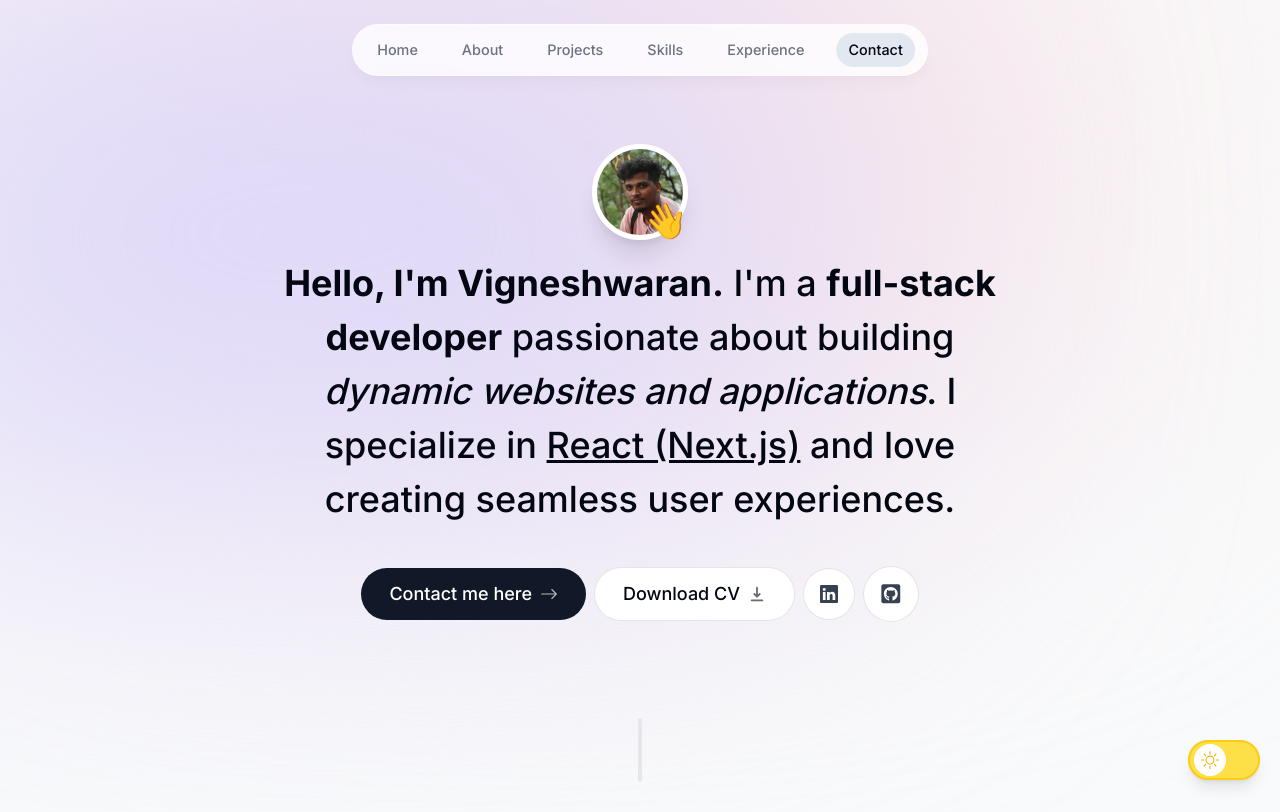
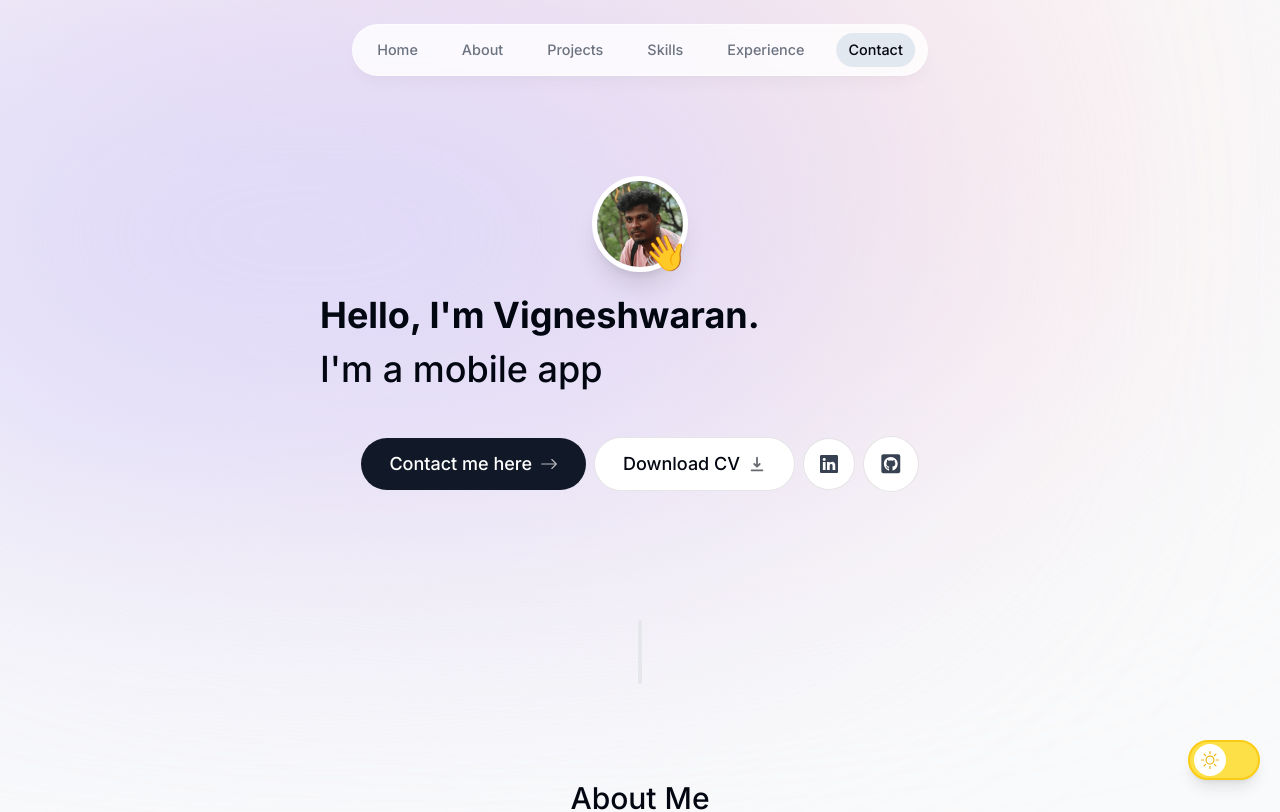
Before and after one commit to Vignesh2828/my-nextjs-portfolio, a Next.js app: page / in a window 1280 px wide. Shown: the top 812 px of the page. Built offline with nearby package versions, Linux system fonts and the light colour scheme.

Commit message:
mobile responsive

```diff
--- a/app/layout.tsx
+++ b/app/layout.tsx
@@ -14,27 +14,16 @@ export const metadata = {
   description: "Vigneshwaran is a full-stack web and mobile app developer.",
 };
 
-export default function RootLayout({
-  children,
-}: {
-  children: React.ReactNode;
-}) {
+export default function RootLayout({ children }: { children: React.ReactNode; }) {
   return (
     <html lang="en" className="!scroll-smooth">
-      <body
-        className={`${inter.className} bg-gray-50 text-gray-950 relative pt-28 sm:pt-36 dark:bg-gray-900 dark:text-gray-50 dark:text-opacity-90`}
-      >
-        <div className="bg-[#fbe2e3] absolute top-[-6rem] -z-10 right-[11rem] h-[31.25rem] w-[31.25rem] rounded-full blur-[10rem] sm:w-[68.75rem] dark:bg-[#946263]"></div>
-        <div className="bg-[#dbd7fb] absolute top-[-1rem] -z-10 left-[-35rem] h-[31.25rem] w-[50rem] rounded-full blur-[10rem] sm:w-[68.75rem] md:left-[-33rem] lg:left-[-28rem] xl:left-[-15rem] 2xl:left-[-5rem] dark:bg-[#676394]"></div>
-
+      <body className={`${inter.className} bg-gray-50 text-gray-950 relative pt-28 sm:pt-36 dark:bg-gray-900 dark:text-gray-50 dark:text-opacity-90`}>
+        <div className="bg-[#fbe2e3] absolute top-[-6rem] -z-10 right-[11rem] h-[31.25rem] w-[31.25rem] rounded-full blur-[10rem] sm:w-[68.75rem] dark:bg-[#946263]" />
+        <div className="bg-[#dbd7fb] absolute top-[-1rem] -z-10 left-[-35rem] h-[31.25rem] w-[50rem] rounded-full blur-[10rem] sm:w-[68.75rem] md:left-[-33rem] lg:left-[-28rem] xl:left-[-15rem] 2xl:left-[-5rem] dark:bg-[#676394]" />
         <ThemeContextProvider>
           <ActiveSectionContextProvider>
-            <Header />
-            {children}
-            <Footer />
-
-            <Toaster position="top-right" />
-            <ThemeSwitch />
+            <Header /> {children} <Footer />
+            <Toaster position="top-right" /> <ThemeSwitch />
           </ActiveSectionContextProvider>
         </ThemeContextProvider>
       </body>
--- a/app/page.tsx
+++ b/app/page.tsx
@@ -8,7 +8,7 @@ import Skills from "@/components/skills";
 
 export default function Home() {
   return (
-    <main className="flex flex-col items-center px-4">
+    <main className="flex flex-col items-center px-4 sm:px-8 lg:px-16">
       <Intro />
       <SectionDivider />
       <About />
--- a/components/intro.tsx
+++ b/components/intro.tsx
@@ -1,6 +1,6 @@
 "use client";
 
-import React, { useState } from "react";
+import React, { useState, useEffect } from "react";
 import Image from "next/image";
 import { motion } from "framer-motion";
 import Link from "next/link";
@@ -10,24 +10,68 @@ import { FaGithubSquare } from "react-icons/fa";
 import { useSectionInView } from "@/lib/hooks";
 import { useActiveSectionContext } from "@/context/active-section-context";
 
+const phrases = [
+  "web developer.",
+  "mobile app developer.",
+  "full-stack developer."
+];
+
+const typingDelay = 150; // Time to type each character
+const erasingDelay = 50; // Time to erase each character
+const pauseBetweenPhrases = 1500; // Time to pause before starting the next phrase
+
 export default function Intro() {
   const { ref } = useSectionInView("Home", 0.5);
   const { setActiveSection, setTimeOfLastClick } = useActiveSectionContext();
 
   // State to manage popup visibility
   const [isPopupOpen, setIsPopupOpen] = useState(false);
+  const [displayText, setDisplayText] = useState("");
+  const [phraseIndex, setPhraseIndex] = useState(0);
+  const [isTyping, setIsTyping] = useState(true);
 
   // Function to toggle the popup
   const togglePopup = () => {
     setIsPopupOpen((prev) => !prev);
   };
 
+  useEffect(() => {
+    let timeout: NodeJS.Timeout;
+
+    const type = () => {
+      if (isTyping) {
+        setDisplayText((prev) => {
+          const currentPhrase = phrases[phraseIndex];
+          const nextChar = currentPhrase.charAt(prev.length);
+          if (nextChar) {
+            return prev + nextChar; // Add next character
+          } else {
+            setIsTyping(false); // Switch to erasing after finishing typing
+            return prev;
+          }
+        });
+        timeout = setTimeout(type, typingDelay);
+      } else {
+        setDisplayText((prev) => {
+          if (prev.length > 0) {
+            return prev.slice(0, -1); // Remove last character
+          } else {
+            setIsTyping(true); // Switch to typing after finishing erasing
+            setPhraseIndex((prev) => (prev + 1) % phrases.length); // Move to the next phrase
+            return "";
+          }
+        });
+        timeout = setTimeout(type, erasingDelay);
+      }
+    };
+
+    type(); // Start typing/erasing
+
+    return () => clearTimeout(timeout); // Clean up on unmount
+  }, [isTyping, phraseIndex]);
+
   return (
-    <section
-      ref={ref}
-      id="home"
-      className="mb-28 max-w-[50rem] text-center sm:mb-0 scroll-mt-[100rem]"
-    >
+    <section ref={ref} id="home" className="w-full max-w-2xl mx-auto py-8">
       <div className="flex items-center justify-center">
         <div className="relative">
           <motion.div
@@ -95,20 +139,16 @@ export default function Intro() {
         </div>
       )}
 
-
-
 <motion.h1
   className="mb-10 mt-4 px-4 text-2xl font-medium !leading-[1.5] sm:text-4xl"
   initial={{ opacity: 0, y: 100 }}
   animate={{ opacity: 1, y: 0 }}
 >
-        <span className="font-bold">Hello, I'm Vigneshwaran.</span> I'm a{" "}
-        <span className="font-bold">full-stack developer</span> passionate about
-        building{" "}
-        <span className="italic">dynamic websites and applications</span>. I
-        specialize in <span className="underline">React (Next.js)</span> and
-        love creating seamless user experiences.
+  <span className="font-bold">Hello, I'm Vigneshwaran.</span>
+  <br />
+  <span>I'm a {displayText}</span>
 </motion.h1>
+
 
       <motion.div
         className="flex flex-col sm:flex-row items-center justify-center gap-2 px-4 text-lg font-medium"
@@ -116,7 +156,7 @@ export default function Intro() {
         animate={{ opacity: 1, y: 0 }}
         transition={{
           delay: 0.1,
-          duration: 0.6, // Makes the entire container's entry smoother
+          duration: 0.6,
         }}
       >
         <Link
@@ -133,7 +173,7 @@ export default function Intro() {
 
         <a
           className="group bg-white px-7 py-3 flex items-center gap-2 rounded-full outline-none focus:scale-110 hover:scale-110 active:scale-105 transition-transform duration-300 ease-in-out cursor-pointer borderBlack dark:bg-white/10"
-          href="/vigneshwaran_Resume.pdf"
+          href="/Vigneshwaran_Resume.pdf"
           download
         >
           Download CV{" "}
--- a/components/skills.tsx
+++ b/components/skills.tsx
@@ -41,7 +41,7 @@ export default function Skills() {
     <section
       id="skills"
       ref={ref}
-      className="mb-28 max-w-[53rem] scroll-mt-28 text-center sm:mb-40"
+      className="w-full max-w-2xl mx-auto py-8"
     >
       <SectionHeading>My Skills</SectionHeading>
 
```
Lines whose indentation alone changed are shown as unchanged.
